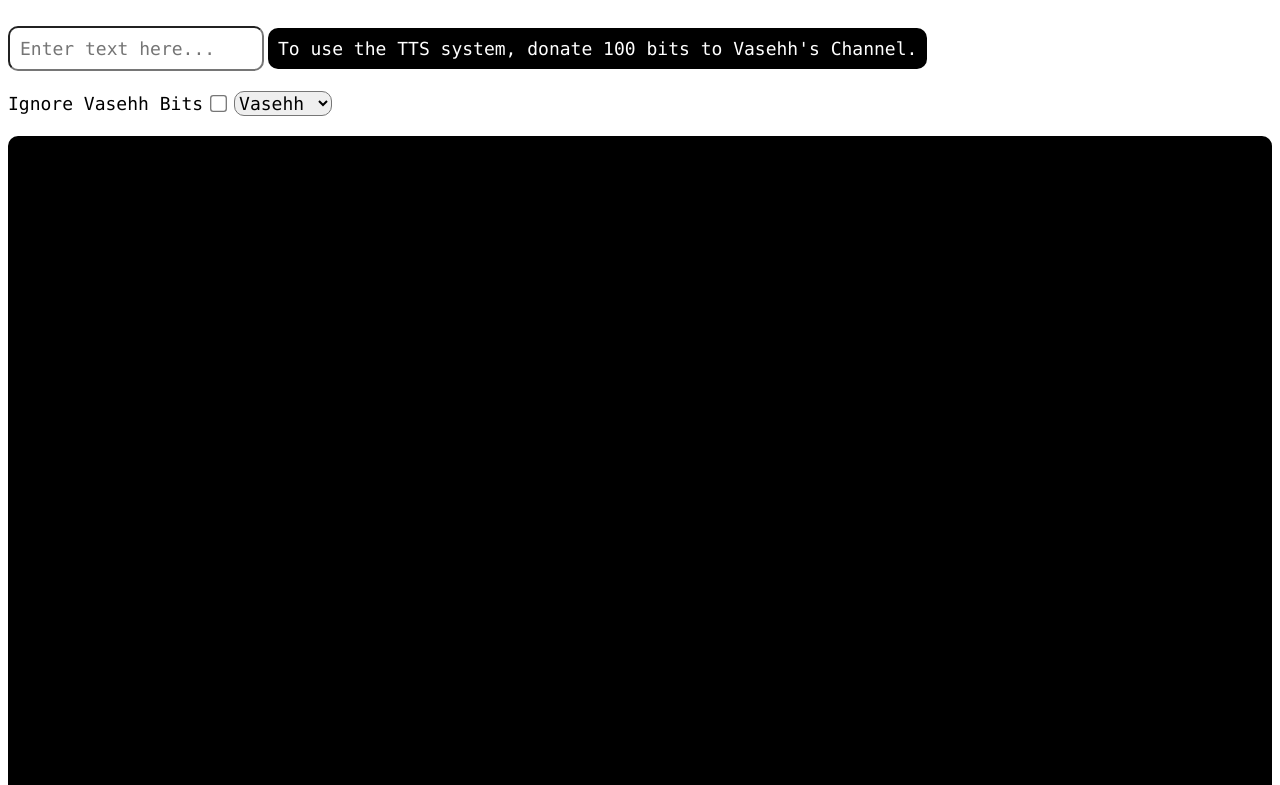
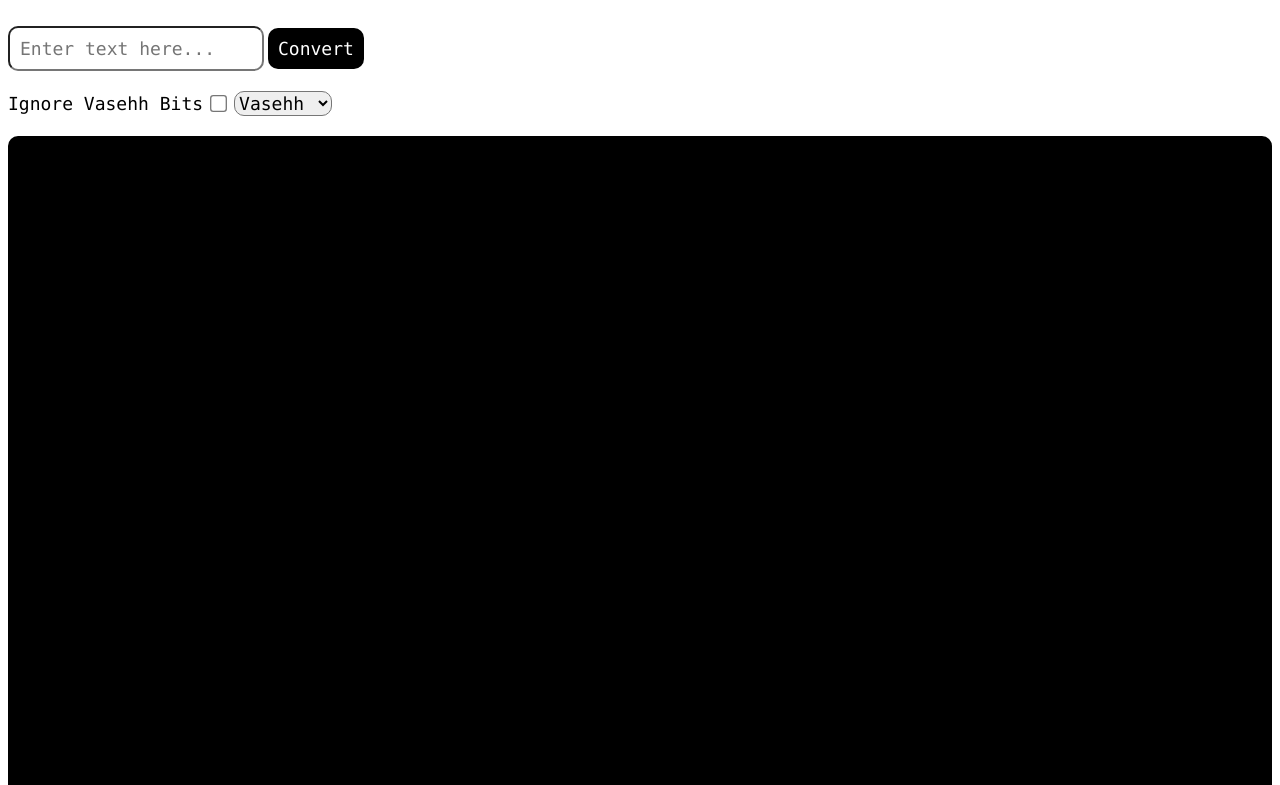
Before and after one commit to Olanorw/olanorw.com, a website: page projects/vasehhTTS/index.html in a window 1280 px wide. Shown: the part 85-870 px from the top of the page. Drawn offline with nearby package versions, Linux system fonts and the light colour scheme.

Commit message:
refactor: Enable convert button for VasehhTTS

```diff
--- a/projects/vasehhTTS/index.html
+++ b/projects/vasehhTTS/index.html
@@ -11,7 +11,7 @@
 
     <input type="text" id="inputText" placeholder="Enter text here...">
 
-    <button id="convertButton" disabled>To use the TTS system, donate 100 bits to Vasehh's Channel.</button>
+    <button id="convertButton">Convert</button>
 
     <div>
         <label for="ignoreVasehhBits">Ignore Vasehh Bits</label>
```
